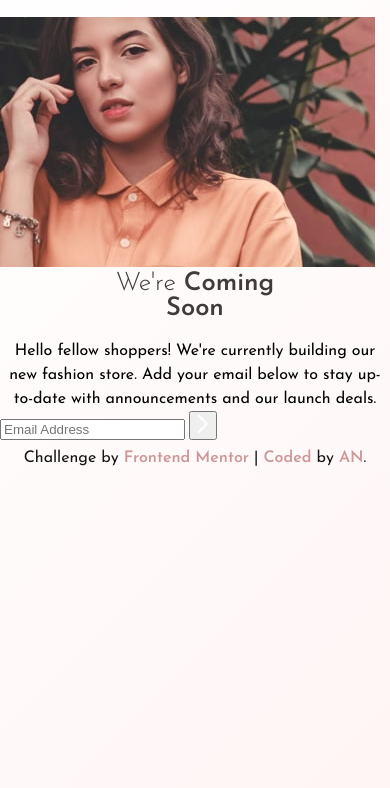
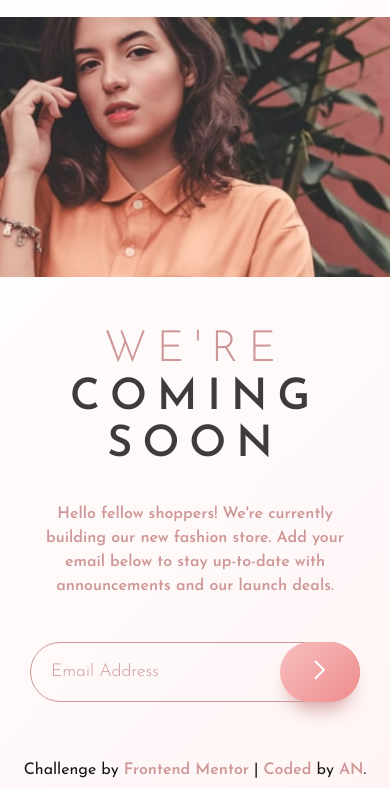
Before and after one commit to anespoul34/base-apparel-coming-soon-page, a plain HTML site: page dist/index.html in a window 390 px wide. Shown: the part 56-844 px from the top of the page. Drawn offline with Linux system fonts and the light colour scheme.

Commit message:
mobile version

```diff
--- a/dist/index.html
+++ b/dist/index.html
@@ -8,15 +8,19 @@
   <title>Frontend Mentor | Base Apparel coming soon page</title>
 <script src="/style.e308ff8e.js"></script></head>
 <body>
-  <header>
+  <header class="header-mobile">
     <img src="/logo.236e4034.svg" alt="base apparel logo">
   </header>
   <main>
-    <section class="head-img">
-      <img src="/hero-mobile.526d61cc.jpg" alt="woman">
+    <section class="banner">
+      <img class="hero-mobile" src="/hero-mobile.526d61cc.jpg" alt="woman">
+      <img class="hero-desktop" src="/hero-desktop.01ed746a.jpg" alt="woman">
     </section>
     <section class="container">
-      <h1>We're
+      <header class="header-desktop">
+        <img src="/logo.236e4034.svg" alt="base apparel logo">
+      </header>
+      <h1>We're <br>
         <span>Coming <br>Soon</span>
       </h1>
       <p>
--- a/dist/style.e308ff8e.css
+++ b/dist/style.e308ff8e.css
@@ -30,32 +30,28 @@ body {
   background: var(--linear);
   overflow-y: auto;
 }
-h1, h2, p {
+h1, span, p, input {
   font-family: var(--font);
   margin: 0;
 }
 h1 {
-  font-size: 1.6rem;
-  color: var(--dark);
-  font-weight: 200;
+  font-size: 2.7rem;
+  letter-spacing: 10px;
+  text-transform: uppercase;
+  color: var(--primary);
+  font-weight: 300;
+  line-height: 1.1;
   text-align: center;
-  margin-bottom: 18px;
-
 }
 span {
-  font-size: 1.6rem;
-  color: var(--dark);
-  font-weight: 600;
-}
-h2 {
-  font-size: 1.3rem;
+  font-size: 2.7rem;
   color: var(--dark);
   font-weight: 600;
 }
 p {
   font-size: 1rem;
-  color: var(--medium);
-  font-weight: 400;
+  color: var(--primary);
+  font-weight: 600;
   text-align: center;
   line-height: 1.5;
 }
@@ -80,5 +76,116 @@ header {
   justify-content: flex-start;
   padding: 20px;
 }
+.header-desktop {
+  display: none;
+}
+
+main {
+  width: 100%;
+  flex: 1 0 auto;
+  display: flex;
+  flex-direction: column;
+  align-items: center;
+  justify-content: flex-start;
+}
+.banner {
+   width: 100%;
+}
+.banner img {
+  width: 100%;
+}
+.banner img.hero-mobile {
+  display: block;
+}
+.banner img.hero-desktop {
+  display: none;
+}
+
+.container {
+  width: 100%;
+  flex: 1 0 auto;
+  display: flex;
+  flex-direction: column;
+  justify-content: center;
+  align-items: center;
+  gap: 2em;
+  padding: 30px;
+}
+
+.email-container {
+  position: relative;
+  width: 100%;
+  height: 60px;
+  margin: 12px 0 0 0;
+}
+.email-container input {
+  width: 100%;
+  height: 100%;
+  border-radius: 30px;
+  font-size: 1.1rem;
+  font-weight: 600;
+  border: 1px solid var(--primary);
+  background: transparent;
+  padding: 0 0 0 20px;
+  outline: none;
+}
+.email-container input::placeholder {
+  color: var(--primary);
+  font-weight: 300;
+}
+.email-container button {
+  position: absolute;
+  top: 50%;
+  right: 0%;
+  transform: translateY(-30px);
+  width: 80px;
+  height: 100%;
+  border-radius: 30px;
+  border: none;
+  background: var(--linear2);
+  box-shadow: 0 15px 20px -10px var(--primary);
+}
+
+
+@media screen and (min-width: 768px) {
+  html,
+  body {
+    padding: 0;
+    height: 100vh;
+    max-height: 100vh;
+  }
+  .header-mobile,
+  .banner img.hero-mobile {
+    display: none;
+  }
+  .header-desktop,
+  .banner img.hero-desktop {
+    display: flex;
+  }
+  main,
+  .banner,
+  .container {
+    min-height: 100%;
+    max-height: 100%;
+    flex: none;
+  }
+  .banner,
+  .banner img {
+    width: auto;
+    min-height: 100%;
+  }
+  main {
+    flex-direction: row-reverse;
+  }
+  .container {
+    flex: auto;
+  }
+  .attribution {
+    position: absolute;
+    bottom: 10px;
+    left: 70px;
+    width: auto;
+  }
+}
 
 /*# sourceMappingURL=/style.e308ff8e.css.map */
--- a/dist/style.e308ff8e.js
+++ b/dist/style.e308ff8e.js
@@ -217,7 +217,7 @@ var parent = module.bundle.parent;
 if ((!parent || !parent.isParcelRequire) && typeof WebSocket !== 'undefined') {
   var hostname = "" || location.hostname;
   var protocol = location.protocol === 'https:' ? 'wss' : 'ws';
-  var ws = new WebSocket(protocol + '://' + hostname + ':' + "49409" + '/');
+  var ws = new WebSocket(protocol + '://' + hostname + ':' + "52394" + '/');
 
   ws.onmessage = function (event) {
     checkedAssets = {};
--- a/style.css
+++ b/style.css
@@ -30,32 +30,28 @@ body {
   background: var(--linear);
   overflow-y: auto;
 }
-h1, h2, p {
+h1, span, p, input {
   font-family: var(--font);
   margin: 0;
 }
 h1 {
-  font-size: 1.6rem;
-  color: var(--dark);
-  font-weight: 200;
+  font-size: 2.7rem;
+  letter-spacing: 10px;
+  text-transform: uppercase;
+  color: var(--primary);
+  font-weight: 300;
+  line-height: 1.1;
   text-align: center;
-  margin-bottom: 18px;
-
 }
 span {
-  font-size: 1.6rem;
-  color: var(--dark);
-  font-weight: 600;
-}
-h2 {
-  font-size: 1.3rem;
+  font-size: 2.7rem;
   color: var(--dark);
   font-weight: 600;
 }
 p {
   font-size: 1rem;
-  color: var(--medium);
-  font-weight: 400;
+  color: var(--primary);
+  font-weight: 600;
   text-align: center;
   line-height: 1.5;
 }
@@ -80,3 +76,114 @@ header {
   justify-content: flex-start;
   padding: 20px;
 }
+.header-desktop {
+  display: none;
+}
+
+main {
+  width: 100%;
+  flex: 1 0 auto;
+  display: flex;
+  flex-direction: column;
+  align-items: center;
+  justify-content: flex-start;
+}
+.banner {
+   width: 100%;
+}
+.banner img {
+  width: 100%;
+}
+.banner img.hero-mobile {
+  display: block;
+}
+.banner img.hero-desktop {
+  display: none;
+}
+
+.container {
+  width: 100%;
+  flex: 1 0 auto;
+  display: flex;
+  flex-direction: column;
+  justify-content: center;
+  align-items: center;
+  gap: 2em;
+  padding: 30px;
+}
+
+.email-container {
+  position: relative;
+  width: 100%;
+  height: 60px;
+  margin: 12px 0 0 0;
+}
+.email-container input {
+  width: 100%;
+  height: 100%;
+  border-radius: 30px;
+  font-size: 1.1rem;
+  font-weight: 600;
+  border: 1px solid var(--primary);
+  background: transparent;
+  padding: 0 0 0 20px;
+  outline: none;
+}
+.email-container input::placeholder {
+  color: var(--primary);
+  font-weight: 300;
+}
+.email-container button {
+  position: absolute;
+  top: 50%;
+  right: 0%;
+  transform: translateY(-30px);
+  width: 80px;
+  height: 100%;
+  border-radius: 30px;
+  border: none;
+  background: var(--linear2);
+  box-shadow: 0 15px 20px -10px var(--primary);
+}
+
+
+@media screen and (min-width: 768px) {
+  html,
+  body {
+    padding: 0;
+    height: 100vh;
+    max-height: 100vh;
+  }
+  .header-mobile,
+  .banner img.hero-mobile {
+    display: none;
+  }
+  .header-desktop,
+  .banner img.hero-desktop {
+    display: flex;
+  }
+  main,
+  .banner,
+  .container {
+    min-height: 100%;
+    max-height: 100%;
+    flex: none;
+  }
+  .banner,
+  .banner img {
+    width: auto;
+    min-height: 100%;
+  }
+  main {
+    flex-direction: row-reverse;
+  }
+  .container {
+    flex: auto;
+  }
+  .attribution {
+    position: absolute;
+    bottom: 10px;
+    left: 70px;
+    width: auto;
+  }
+}
```
Also changed, not shown: index.html (+8 -4 lines), dist/hero-desktop.01ed746a.jpg (added), 2 other files.
